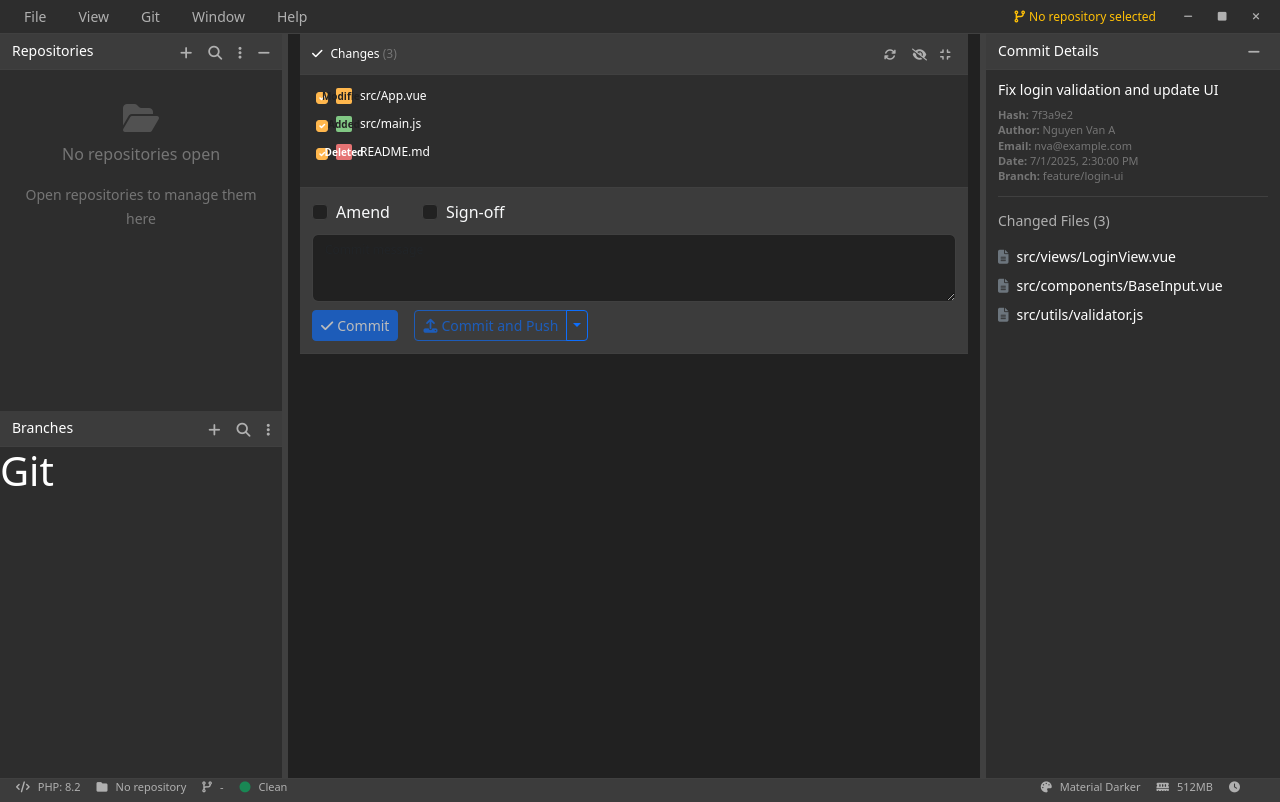
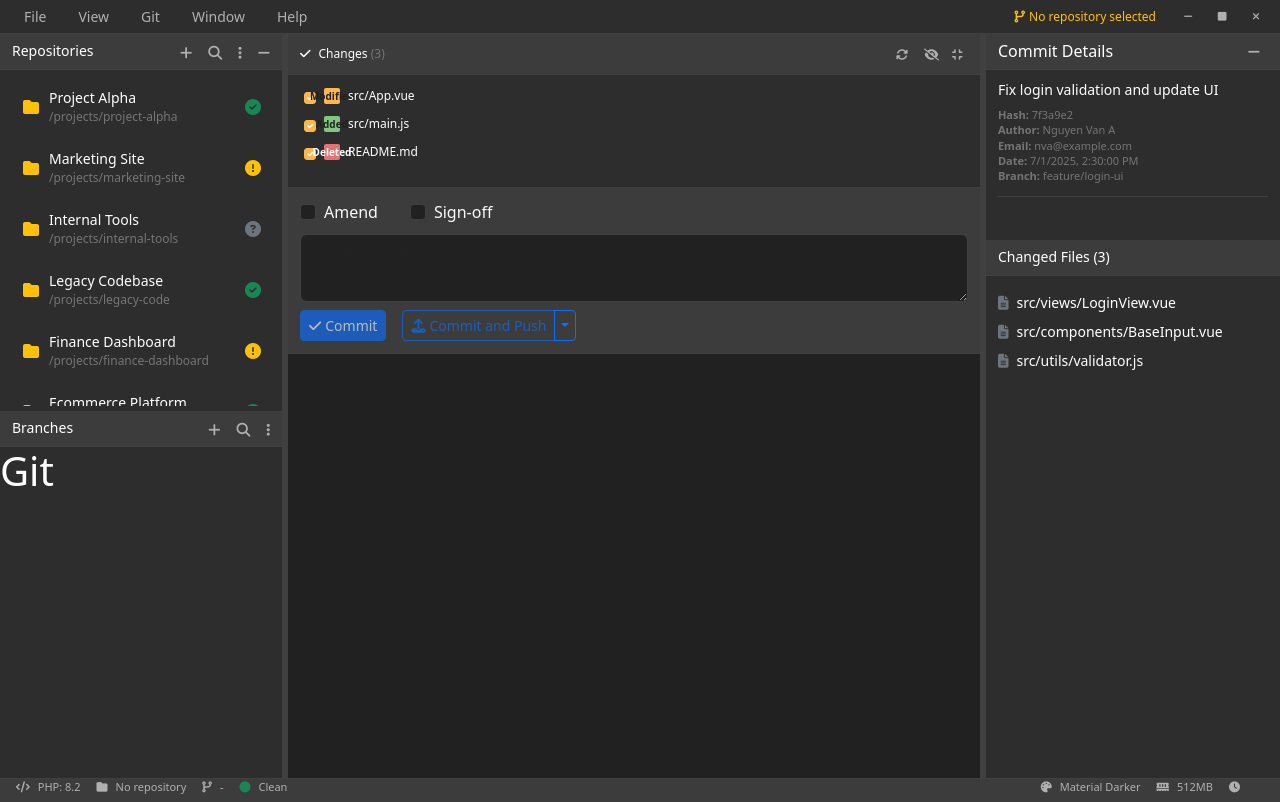
Before and after one commit to long2604205/git_ui, a Vue app: page / in a window 1280 px wide. Built offline with nearby package versions, Linux system fonts and the light colour scheme.

Commit message:
#master Build User Interface - Build layout - Fix margin right panel

```diff
--- a/src/components/PandaDefaultContent.vue
+++ b/src/components/PandaDefaultContent.vue
@@ -2,7 +2,7 @@
   <div class="container-fluid main-container">
     <div class="row main-layout-container h-100">
       <panda-repository-workspace
-        :repositories="[]"
+        :repositories="repositories"
         :active-repository="activeRepository"
         :collapsed="isWorkspaceCollapsed"
         @set-active-repo="setActiveRepository"
@@ -271,5 +271,6 @@ function onPushTags() {
   flex-direction: column;
   height: 100%;
   overflow: hidden;
+  padding: 0;
 }
 </style>
--- a/src/components/PandaRightPanel.vue
+++ b/src/components/PandaRightPanel.vue
@@ -6,7 +6,7 @@
     <!-- Panel nội dung -->
     <div class="right-panel" :class="{ collapsed: isCollapsed }">
       <div class="commit-details">
-        <!-- Header -->
+        <div class="commit-message-workspace" :style="{ height: topHeight + 'px' }">
           <div class="details-header">
             <h6 class="mb-0">Commit Details</h6>
             <div class="workspace-toggle">
@@ -15,7 +15,6 @@
               </button>
             </div>
           </div>
-
           <!-- Content -->
           <div class="details-content">
             <div v-if="!commit" class="no-selection text-center py-4">
@@ -35,9 +34,22 @@
                   <div><strong>Branch:</strong> {{ commit.branch }}</div>
                 </div>
               </div>
-
+            </div>
+          </div>
+        </div>
+        <div class="resizer-vertical" @mousedown="startVerticalResize"></div>
+        <div class="commit-change-file-workspace" :style="{ flex: 1 }">
+          <div class="changed-files-workspace-header">
+            <h6 class="mb-0">Changed Files ({{ commit.files.length }})</h6>
+          </div>
+          <!-- Content -->
+          <div class="details-content">
+            <div v-if="!commit" class="no-selection text-center py-4">
+              <i class="fas fa-mouse-pointer fa-2x mb-2"></i>
+              <p>No selection</p>
+              <small>Select a commit or file to view details</small>
+            </div>
             <div class="changed-files">
-              <h6>Changed Files ({{ commit.files.length }})</h6>
               <ul class="list-group list-group-flush">
                 <li
                   v-for="(file, index) in commit.files"
@@ -67,6 +79,8 @@ const emit = defineEmits(['toggle'])
 
 const containerWidth = ref(300)
 const previousWidth = ref(300)
+const topHeight = ref(200)
+let isResizingVertical = false
 let isResizing = false
 
 watch(() => props.isCollapsed, (val) => {
@@ -102,6 +116,27 @@ const stopResizeContainer = () => {
   isResizing = false
   window.removeEventListener('mousemove', resizeContainer)
   window.removeEventListener('mouseup', stopResizeContainer)
+}
+
+const startVerticalResize = (e) => {
+  isResizingVertical = true
+  window.addEventListener('mousemove', handleVerticalResize)
+  window.addEventListener('mouseup', stopVerticalResize)
+}
+
+const handleVerticalResize = (e) => {
+  if (!isResizingVertical) return
+
+  const containerTop = e.target.closest('.right-panel').getBoundingClientRect().top
+  const newHeight = e.clientY - containerTop
+
+  topHeight.value = Math.min(Math.max(newHeight, 100), 500)
+}
+
+const stopVerticalResize = () => {
+  isResizingVertical = false
+  window.removeEventListener('mousemove', handleVerticalResize)
+  window.removeEventListener('mouseup', stopVerticalResize)
 }
 </script>
 
@@ -148,13 +183,37 @@ const stopResizeContainer = () => {
   display: none;
 }
 
+.right-panel.collapsed .changed-files-workspace-header {
+  opacity: 0;
+  visibility: hidden;
+  height: 0;
+  pointer-events: none;
+}
+
+.commit-message-workspace {
+  height: 50%;
+  min-height: 20%;
+  max-height: 80%;
+  display: flex;
+  flex-direction: column;
+}
+
+.commit-change-file-workspace {
+  height: 50%;
+  min-height: 20%;
+  max-height: 80%;
+  display: flex;
+  flex-direction: column;
+}
+
 .commit-details {
   height: 100%;
   display: flex;
   flex-direction: column;
 }
 
-.details-header {
+.details-header,
+.changed-files-workspace-header {
   display: flex;
   align-items: center;
   justify-content: space-between;
@@ -164,7 +223,8 @@ const stopResizeContainer = () => {
   height: 36px;
 }
 
-.details-header h6 {
+.details-header,
+.changed-files-workspace-header h6 {
   font-size: 14px;
   font-weight: 500;
   margin: 0;
@@ -223,6 +283,13 @@ const stopResizeContainer = () => {
   z-index: 10;
 }
 
+.resizer-vertical {
+  height: 6px;
+  cursor: row-resize;
+  background-color: var(--bg-secondary);
+  user-select: none;
+}
+
 /* No commit */
 .no-selection {
   text-align: center;
```
Lines whose indentation alone changed are shown as unchanged.
